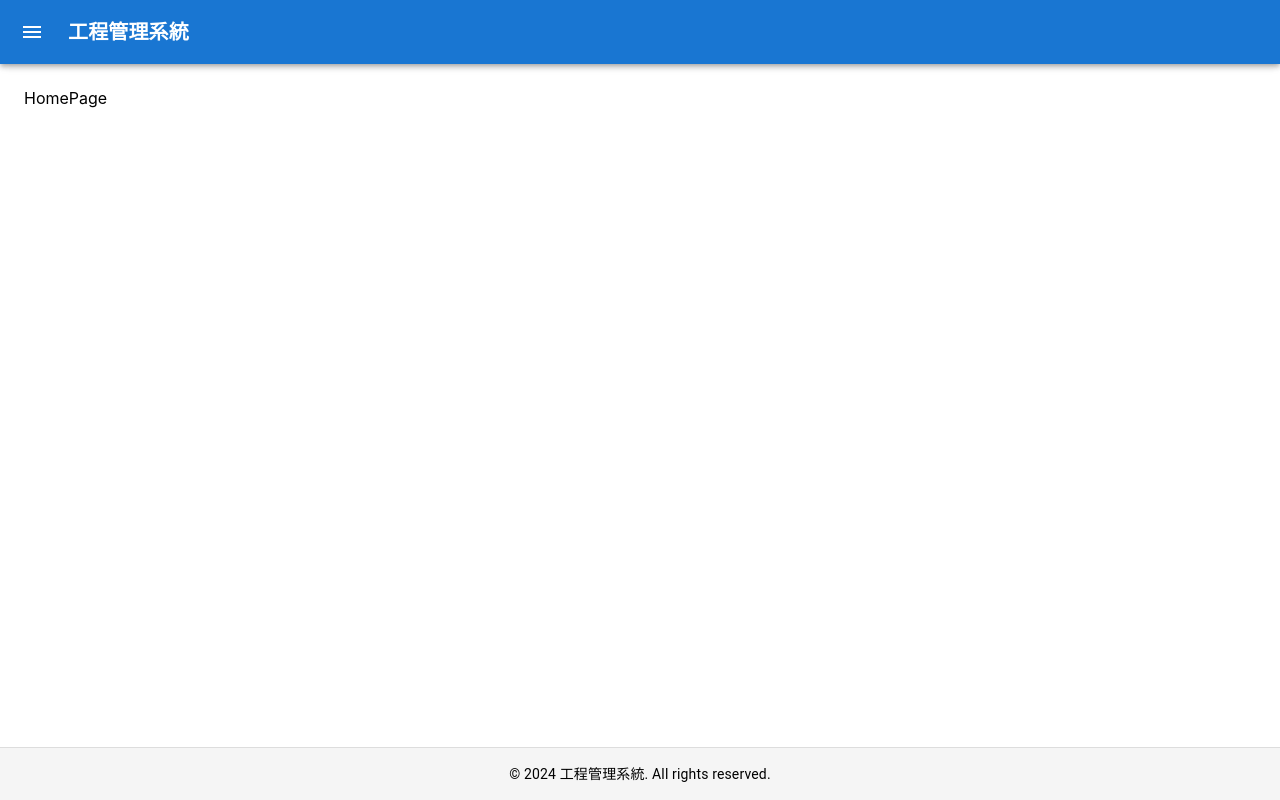
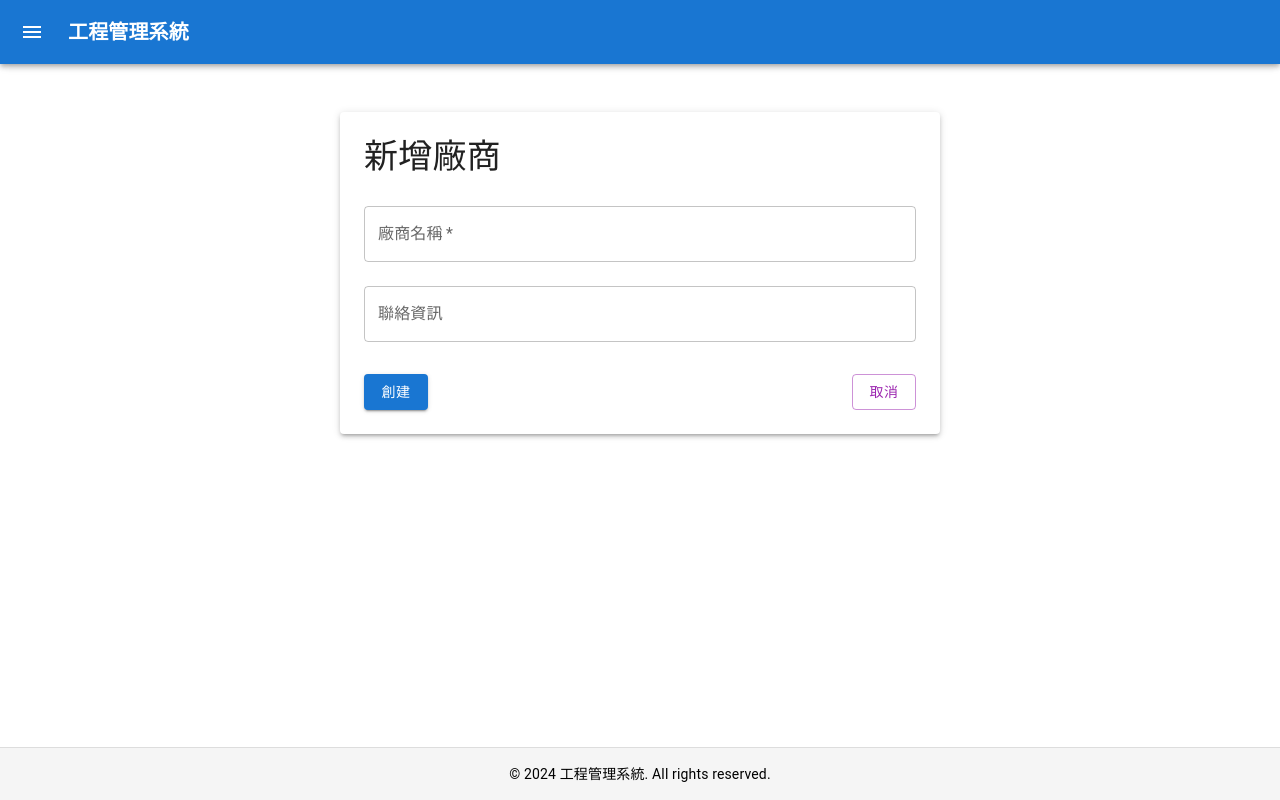
Before and after one commit to Wei-Lun272/CMS_System, a React (Create React App) app in the folder frontend/: page /vendors/new in a window 1280 px wide. Before the commit this address led to /. Built offline with nearby package versions, Linux system fonts and the light colour scheme.

Commit message:
創建廠商對應CRUD的操作頁面

```diff
--- /dev/null
+++ b/frontend/src/components/EditVendorPage.jsx
@@ -0,0 +1,112 @@
+import React, { useEffect, useState } from "react";
+import { useNavigate, useParams } from "react-router-dom";
+import { Box, TextField, Button, Typography, Paper } from "@mui/material";
+
+export default function EditVendorPage() {
+  const { id } = useParams(); // 獲取 URL 中的 id 參數
+  const navigate = useNavigate(); // 用於導航回上一頁
+  const [vendor, setVendor] = useState({
+    name: "",
+    contactInfo: "",
+  });
+  const [error, setError] = useState(null);
+
+  // 編輯模式: 載入現有廠商資料
+  useEffect(() => {
+    if (id) {
+      const fetchVendor = async () => {
+        try {
+          const response = await fetch(`http://localhost:8080/vendors/${id}`);
+          if (!response.ok) {
+            throw new Error("無法加載廠商資料。");
+          }
+          const data = await response.json();
+          setVendor(data);
+        } catch (err) {
+          setError(err.message);
+        }
+      };
+
+      fetchVendor();
+    }
+  }, [id]);
+
+  // 處理表單輸入變化
+  const handleChange = (e) => {
+    const { name, value } = e.target;
+    setVendor((prevVendor) => ({ ...prevVendor, [name]: value }));
+  };
+
+  // 處理表單提交
+  const handleSubmit = async (e) => {
+    e.preventDefault();
+
+    try {
+      const response = await fetch(
+        id ? `http://localhost:8080/vendors/${id}` : "http://localhost:8080/vendors",
+        {
+          method: id ? "PUT" : "POST",
+          headers: { "Content-Type": "application/json" },
+          body: JSON.stringify(vendor),
+        }
+      );
+
+      if (!response.ok) {
+        throw new Error(id ? "更新廠商失敗。" : "創建廠商失敗。");
+      }
+
+      alert(id ? "廠商更新成功！" : "廠商創建成功！");
+      navigate("/vendors"); // 返回廠商列表頁面
+    } catch (err) {
+      setError(err.message);
+    }
+  };
+
+  return (
+    <Box sx={{ maxWidth: 600, margin: "auto", padding: 3 }}>
+      <Paper elevation={3} sx={{ padding: 3 }}>
+        <Typography variant="h4" gutterBottom>
+          {id ? "編輯廠商" : "新增廠商"}
+        </Typography>
+
+        {/* 顯示錯誤訊息 */}
+        {error && (
+          <Typography variant="body1" color="error" gutterBottom>
+            {error}
+          </Typography>
+        )}
+
+        {/* 表單 */}
+        <form onSubmit={handleSubmit}>
+          <TextField
+            label="廠商名稱"
+            name="name"
+            value={vendor.name}
+            onChange={handleChange}
+            fullWidth
+            required
+            margin="normal"
+          />
+
+          <TextField
+            label="聯絡資訊"
+            name="contactInfo"
+            value={vendor.contactInfo}
+            onChange={handleChange}
+            fullWidth
+            margin="normal"
+          />
+
+          <Box sx={{ marginTop: 3, display: "flex", justifyContent: "space-between" }}>
+            <Button type="submit" variant="contained" color="primary">
+              {id ? "更新" : "創建"}
+            </Button>
+            <Button variant="outlined" color="secondary" onClick={() => navigate("/vendors")}>
+              取消
+            </Button>
+          </Box>
+        </form>
+      </Paper>
+    </Box>
+  );
+}
--- a/frontend/src/components/Layout.jsx
+++ b/frontend/src/components/Layout.jsx
@@ -4,7 +4,6 @@ import Header from "./Header";
 import Navbar from "./Navbar";
 import Footer from "./Footer";
 import { Box, Drawer, Toolbar, IconButton } from "@mui/material";
-import MenuIcon from "@mui/icons-material/Menu";
 import ChevronLeftIcon from "@mui/icons-material/ChevronLeft";
 
 const drawerWidth = 240;
--- a/frontend/src/components/Material.jsx
+++ b/frontend/src/components/MaterialItem.jsx
@@ -2,7 +2,7 @@ import React from "react";
 import { Box, Typography, Button } from "@mui/material";
 import { useNavigate } from "react-router-dom";
 
-const Material = ({ material,onDelete }) => {
+const MaterialItem = ({ material,onDelete }) => {
     const navigate = useNavigate()
   if (!material) {
     return (
@@ -56,4 +56,4 @@ const Material = ({ material,onDelete }) => {
   );
 };
 
-export default Material;
+export default MaterialItem;
--- /dev/null
+++ b/frontend/src/components/VendorItem.jsx
@@ -0,0 +1,44 @@
+import React from "react";
+import { Box, Typography, Button } from "@mui/material";
+import { useNavigate } from "react-router-dom";
+
+const VendorItem = ({ vendor, onDelete }) => {
+  const navigate = useNavigate();
+
+  return (
+    <Box
+      sx={{
+        border: "1px solid #ccc",
+        borderRadius: "8px",
+        padding: "16px",
+        marginBottom: "16px",
+      }}
+    >
+      <Typography variant="h5" gutterBottom>
+        廠商名稱: {vendor.name}
+      </Typography>
+      <Typography variant="body1">
+        <strong>聯絡資訊:</strong> {vendor.contactInfo || "無"}
+      </Typography>
+
+      <Box sx={{ marginTop: "16px", display: "flex", gap: "8px" }}>
+        <Button
+          variant="contained"
+          color="primary"
+          onClick={() => navigate(`/vendors/${vendor.id}/edit`)}
+        >
+          編輯
+        </Button>
+        <Button
+          variant="contained"
+          color="error"
+          onClick={() => onDelete(vendor.id)}
+        >
+          刪除
+        </Button>
+      </Box>
+    </Box>
+  );
+};
+
+export default VendorItem;
--- a/frontend/src/pages/MaterialsPage.jsx
+++ b/frontend/src/pages/MaterialsPage.jsx
@@ -1,5 +1,5 @@
 import React, { useEffect, useState } from "react";
-import Material from "../components/Material";
+import MaterialItem from "../components/MaterialItem";
 import { Box, Button, Typography } from "@mui/material";
 import { NavLink } from "react-router-dom";
 
@@ -77,7 +77,7 @@ const handleDelete = async (id) => {
       )}
 
       {materials.map((material) => (
-        <Material
+        <MaterialItem
           key={material.id}
           material={material}
           // onEdit={handleEdit}
--- a/frontend/src/pages/VendorsPage.jsx
+++ b/frontend/src/pages/VendorsPage.jsx
@@ -1,7 +1,87 @@
-import React from 'react'
+import React, { useEffect, useState } from "react";
+import VendorItem from "../components/VendorItem";
+import { Box, Button, Typography } from "@mui/material";
+import { NavLink } from "react-router-dom";
 
 export default function VendorsPage() {
+  const [vendors, setVendors] = useState([]); // 儲存廠商資料
+  const [loading, setLoading] = useState(true); // 加載狀態
+  const [error, setError] = useState(null); // 錯誤訊息
+
+  // 發送 HTTP 請求獲取廠商列表
+  useEffect(() => {
+    const fetchVendors = async () => {
+      try {
+        const response = await fetch("http://localhost:8080/vendors");
+        if (!response.ok) throw new Error("無法載入廠商資料，請稍後再試。");
+        const data = await response.json();
+        setVendors(data);
+      } catch (err) {
+        setError(err.message);
+      } finally {
+        setLoading(false);
+      }
+    };
+
+    fetchVendors();
+  }, []);
+
+  // 處理刪除邏輯
+  const handleDelete = (id) => {
+    if (window.confirm("確定要刪除此廠商嗎？")) {
+      setVendors((prev) => prev.filter((vendor) => vendor.id !== id));
+    }
+  };
+
   return (
-    <div>VendorsPage</div>
-  )
+    <Box sx={{ padding: "16px" }}>
+      <Typography variant="h4" gutterBottom>
+        廠商列表
+      </Typography>
+      <Button
+      component={NavLink}
+      to="/vendors/new"
+      variant="contained"
+      color="primary"
+      sx={{
+        marginBottom: "16px",
+        '&:hover': { backgroundColor: 'darkblue' }, // hover 顏色
+      }}
+    >
+      新增
+    </Button>
+      {/* 顯示加載中 */}
+      {loading && (
+        <Typography variant="body1" color="textSecondary">
+          正在載入資料...
+        </Typography>
+      )}
+
+      {/* 顯示錯誤訊息 */}
+      {error && (
+        <Typography variant="body1" color="error">
+          {error}
+        </Typography>
+      )}
+
+      {/* 顯示當前廠商列表或「沒有資料」的提示 */}
+      {!loading && !error && vendors.length === 0 && (
+        <Typography variant="body1" color="textSecondary">
+          目前沒有廠商資料。
+        </Typography>
+      )}
+
+      {!loading && !error && vendors.length > 0 && (
+        <>
+          {vendors.map((vendor) => (
+            <VendorItem
+              key={vendor.id}
+              vendor={vendor}
+              onDelete={handleDelete}
+            />
+          ))}
+        </>
+      )}
+    </Box>
+  );
 }
--- a/frontend/src/router.jsx
+++ b/frontend/src/router.jsx
@@ -6,6 +6,7 @@ import VendorsPage from "./pages/VendorsPage"
 import SitesPage from "./pages/SitesPage";
 import LoginPage from "./pages/LoginPage";
 import EditMaterialPage from "./components/EditMaterialPage";
+import EditVendorPage from "./components/EditVendorPage";
 // import HistoryPage from "./pages/HistoryPage";
 
 const router = createBrowserRouter([
@@ -23,8 +24,18 @@ const router = createBrowserRouter([
             {path:"new",element:<EditMaterialPage/>}
         ]
         }, // 原物料管理
-      { path: "vendors", element: <VendorsPage /> }, // 原物料管理
-      { path: "sites", element: <SitesPage /> },
+      { path: "vendors",
+        children:[
+            {index:true,element: <VendorsPage />},
+            {path:":id/edit",element:<EditVendorPage/>},
+            {path:"new",element:<EditVendorPage/>}
+        ] }, // 原物料管理
+      { path: "sites",
+        children:[
+            {index:true,element: <SitesPage />},
+            {path:":id/edit",element:<EditMaterialPage/>},
+            {path:"new",element:<EditMaterialPage/>}
+        ] },
       { path: "*", element: <Navigate to="/" replace /> },       // 工地管理
     //   { path: "/history", element: <HistoryPage /> },     // 歷史記錄
     ],
```
Also changed, not shown: frontend/src/components/EditSitePage.jsx (added), 1 other file (tests, documents, lock files or other folders).
